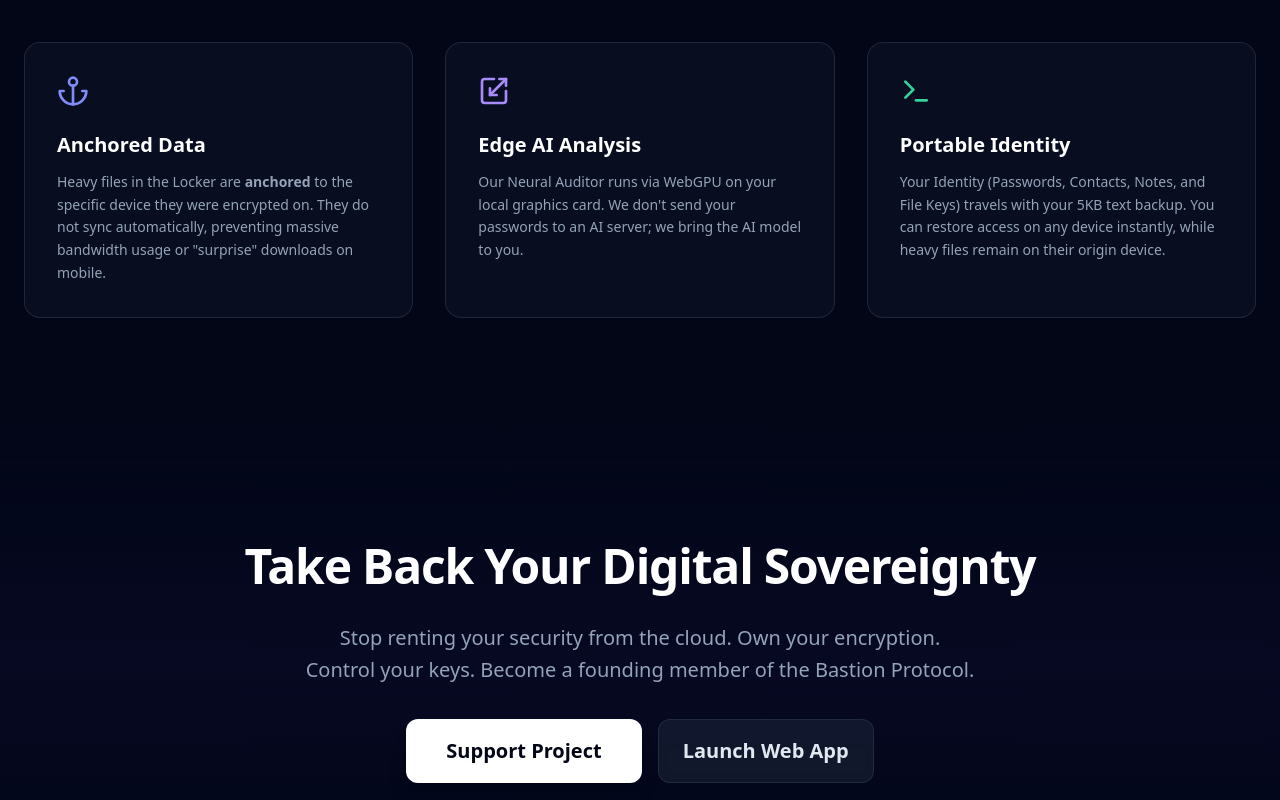
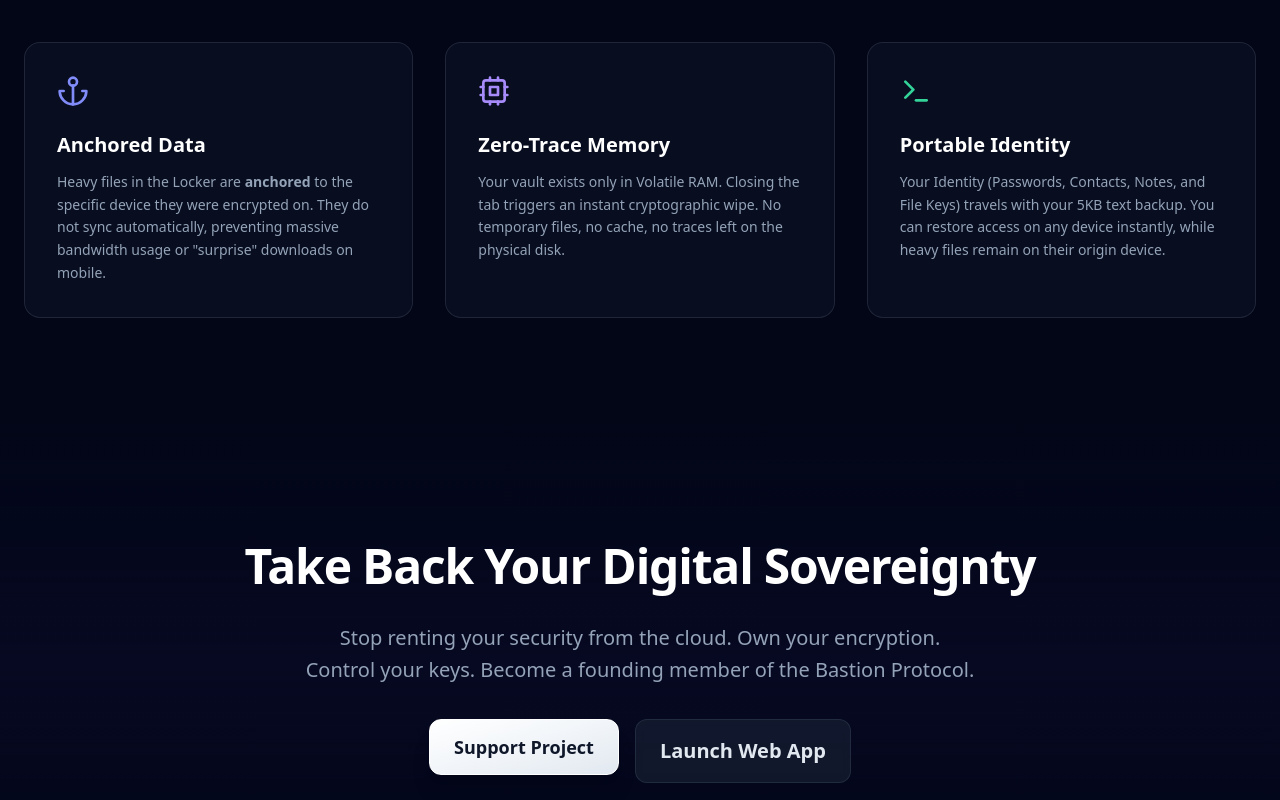
Before and after one commit to imkevinchasse/Bastion-Enclave-repo-V2, a React (Vite) app: page / in a window 1280 px wide. Shown: the part 4480-5280 px from the top of the page. Built offline with nearby package versions, Linux system fonts and the light colour scheme.

Commit message:
feat: Refactor landing page feature descriptions
Update descriptions for "Edge AI Analysis" and add "Zero-Trace Memory" to better reflect the application's security and privacy features.

```diff
--- a/components/LandingPage.tsx
+++ b/components/LandingPage.tsx
@@ -384,10 +384,10 @@
                         </p>
                     </div>
                     <div className="bg-slate-900/50 p-8 rounded-2xl border border-white/10 hover:border-indigo-500/30 transition-colors">
-                        <Scaling size={32} className="text-violet-400 mb-6" />
-                        <h3 className="text-xl font-bold text-white mb-3">Edge AI Analysis</h3>
+                        <Cpu size={32} className="text-violet-400 mb-6" />
+                        <h3 className="text-xl font-bold text-white mb-3">Zero-Trace Memory</h3>
                         <p className="text-slate-400 text-sm leading-relaxed">
-                            Our Neural Auditor runs via WebGPU on your local graphics card. We don't send your passwords to an AI server; we bring the AI model to you.
+                            Your vault exists only in Volatile RAM. Closing the tab triggers an instant cryptographic wipe. No temporary files, no cache, no traces left on the physical disk.
                         </p>
                     </div>
                     <div className="bg-slate-900/50 p-8 rounded-2xl border border-white/10 hover:border-indigo-500/30 transition-colors">
@@ -418,7 +418,7 @@
                             href="https://donate.stripe.com/eVq3cwceX02x4Jufrx1VK00"
                             target="_blank"
                             rel="noopener noreferrer"
-                            className="w-full sm:w-auto inline-flex items-center justify-center gap-2 px-10 py-4 text-xl rounded-xl font-semibold bg-white text-slate-950 hover:bg-slate-200 shadow-xl border-0"
+                            className="w-full sm:w-auto inline-flex items-center justify-center gap-2 px-6 py-3 text-lg rounded-xl font-semibold bg-gradient-to-br from-white via-slate-100 to-slate-200 text-slate-900 border border-white hover:scale-[1.02] hover:shadow-[0_0_25px_-5px_rgba(255,255,255,0.4)] transition-all h-14 shadow-xl"
                         >
                             Support Project
                         </a>
```
